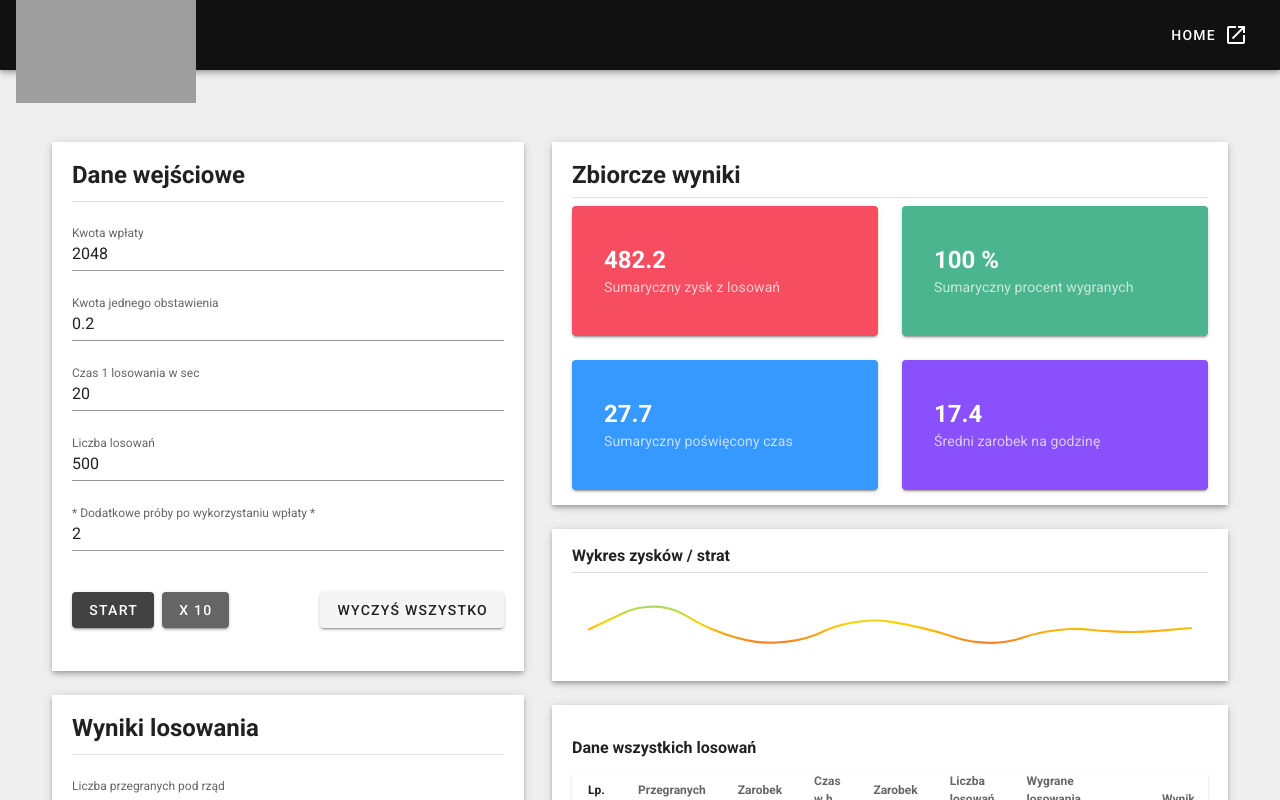
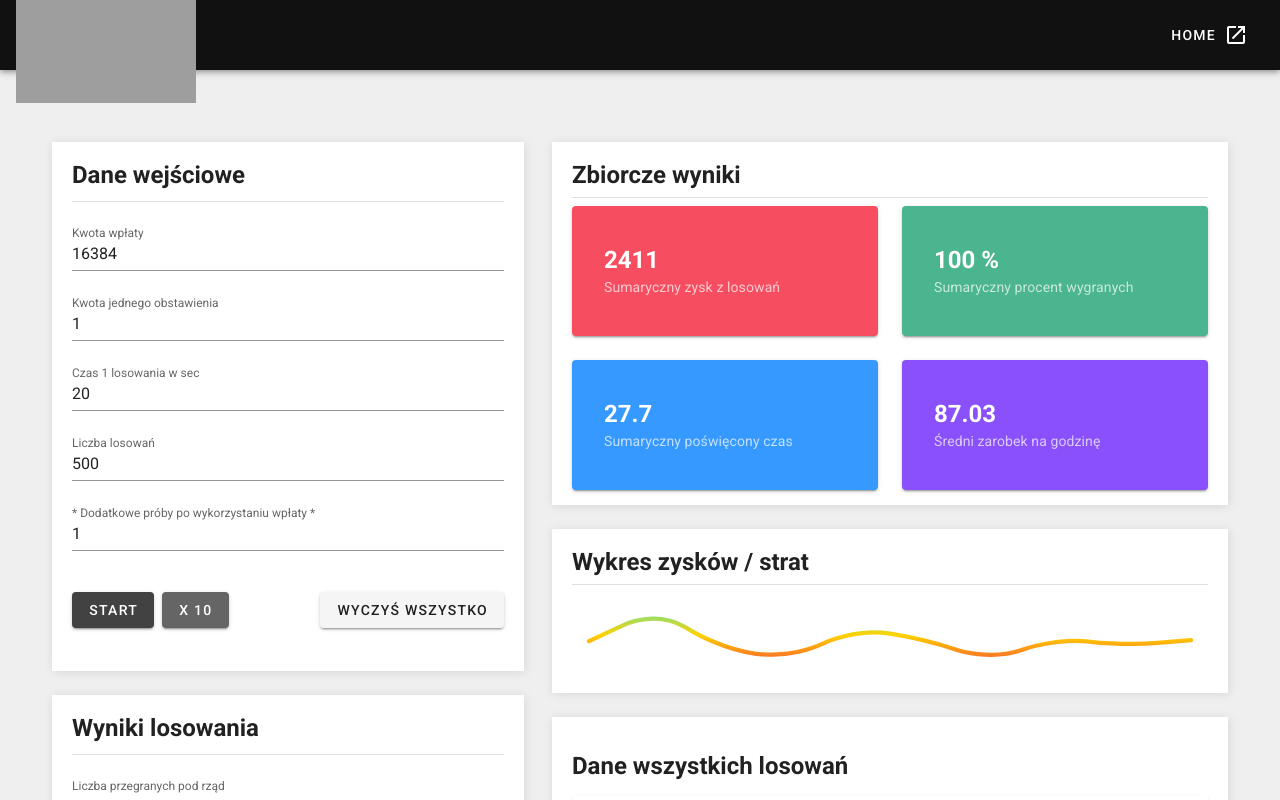
Before and after one commit to rusin-patryk/bet-calculator, a Vue app: page / in a window 1280 px wide. Both pictures are taken after a click on the button "X 10". Shown: the top 800 px of the page. Built offline with nearby package versions, Linux system fonts and the light colour scheme; grey boxes are pictures that could not be loaded.

Commit message:
visual improvements

```diff
--- a/src/views/Home.vue
+++ b/src/views/Home.vue
@@ -4,7 +4,7 @@
     class="pl-lg-10 pr-lg-10 pl-md-6 pr-md-6 pl-sm-4 pr-sm-4 pl-2 pr-2"
   >
     <v-col cols="12" xs="12" md="5" class="pr-4 pt-3">
-      <v-sheet color="#ffffff" :elevation="4" class="sheet">
+      <v-sheet color="#ffffff" class="sheet">
         <h2>Dane wejściowe</h2>
 
         <v-divider class="mt-2 mb-6"></v-divider>
@@ -30,7 +30,7 @@
           </v-btn>
         </div>
       </v-sheet>
-      <v-sheet color="#ffffff" :elevation="4" class="sheet pb-10">
+      <v-sheet color="#ffffff" class="sheet pb-10">
 
         <h2>Wyniki losowania</h2>
 
@@ -68,7 +68,7 @@
       </v-sheet>
     </v-col>
     <v-col cols="12" xs="12" md="7">
-      <v-sheet color="#ffffff" :elevation="4" class="sheet">
+      <v-sheet color="#ffffff" class="sheet">
         <h2>Zbiorcze wyniki</h2>
 
         <v-divider class="mt-1 mb-2"></v-divider>
@@ -125,15 +125,15 @@
           </v-col>
         </v-row>
       </v-sheet>
-      <v-sheet color="#ffffff" :elevation="4" class="sheet" v-if="results.length > 1">
-        <h4>Wykres zysków / strat</h4>
+      <v-sheet color="#ffffff" class="sheet" v-if="results.length > 1">
+        <h2>Wykres zysków / strat</h2>
 
         <v-divider class="mt-1 mb-2"></v-divider>
         <v-sparkline
           :key="String()"
           :smooth="16"
           :gradient="['#1feaea', '#ffd200', '#f72047']"
-          :line-width="1"
+          :line-width="2"
           :value="resultsSparkline"
           :auto-draw="true"
           stroke-linecap="round"
@@ -141,9 +141,9 @@
         ></v-sparkline>
       </v-sheet>
 
-      <v-sheet color="#ffffff" :elevation="4" class="sheet">
+      <v-sheet color="#ffffff" class="sheet">
 
-        <h4 class="mt-4 mb-1">Dane wszystkich losowań</h4>
+        <h2 class="mt-4 mb-1">Dane wszystkich losowań</h2>
 
         <v-data-table
           :headers="headers"
@@ -173,12 +173,12 @@
     name: 'Home',
 
     data: () => ({
-      wallet: 2048,
-      tryHard: 2,
+      wallet: 16384,
+      tryHard: 1,
       tryHardUsed: 0,
       outputWallet: 0,
       outputWalletByTime: 0,
-      bet: 0.2,
+      bet: 1,
       time: 20,
       outputTime: 0,
       games: 500,
@@ -384,5 +384,6 @@
     border-radius: 12px;
     padding: 15px 20px;
     margin: 24px 0;
+    box-shadow: 1px 1px 10px rgba(0, 0, 0, .1) !important;
   }
 </style>
```
